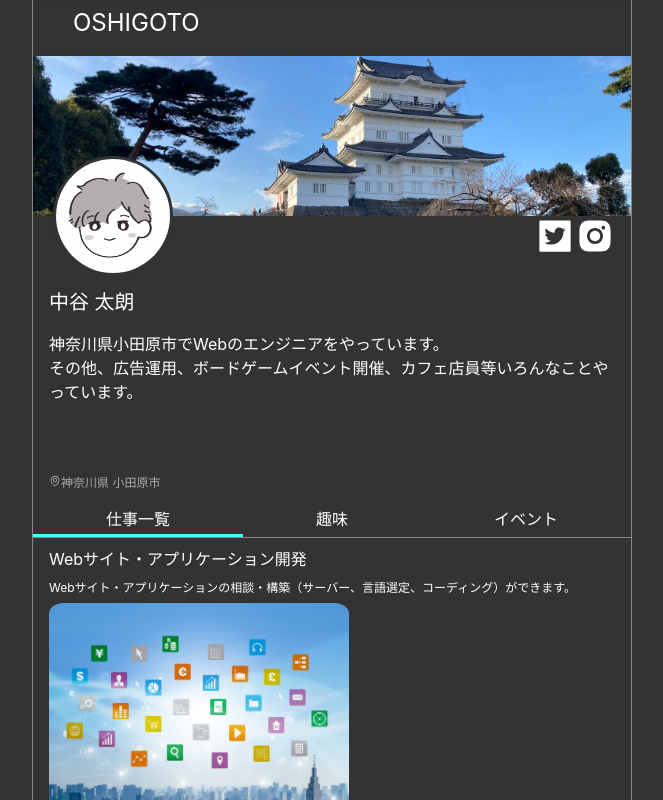
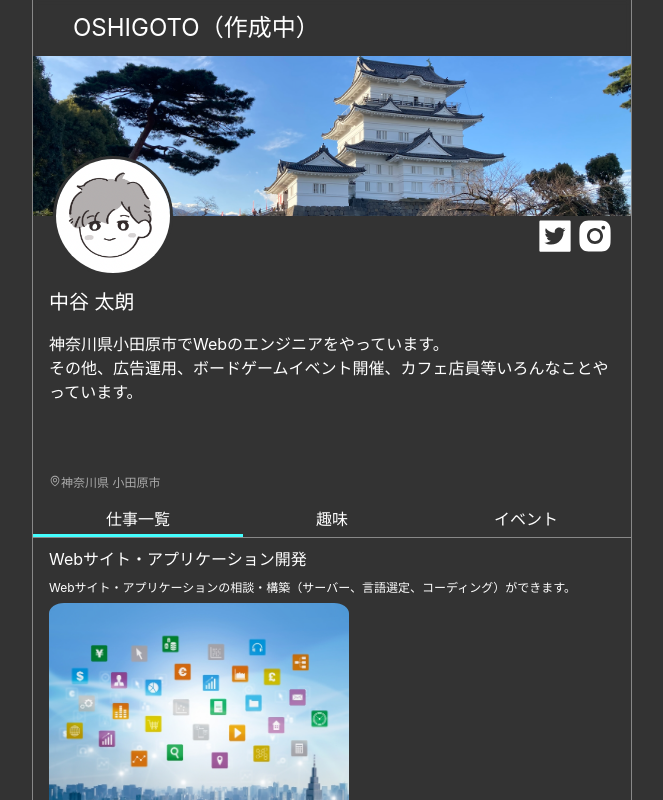
Before and after one commit to taro3256/me, a Next.js app: page /oshigoto in a window 1280 px wide. Shown: the top 800 px of the page, without its empty margins (308-971 px from the left). Built offline with nearby package versions, Linux system fonts and the light colour scheme.

Commit message:
作成中と入れる

```diff
--- a/pages/oshigoto.tsx
+++ b/pages/oshigoto.tsx
@@ -58,7 +58,7 @@ const Oshigoto: NextPage = () => {
             <div className='contents'>
                 <div className='wrapper_content_title'>
                     <div className='content_title'>
-                        OSHIGOTO
+                        OSHIGOTO（作成中）
                     </div>
                 </div>
                 <div className='wrapper_content_header_img'>
```
